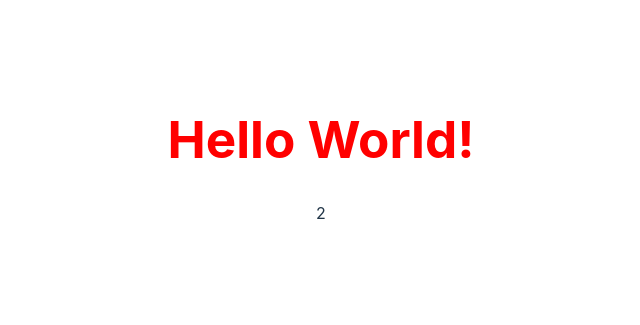
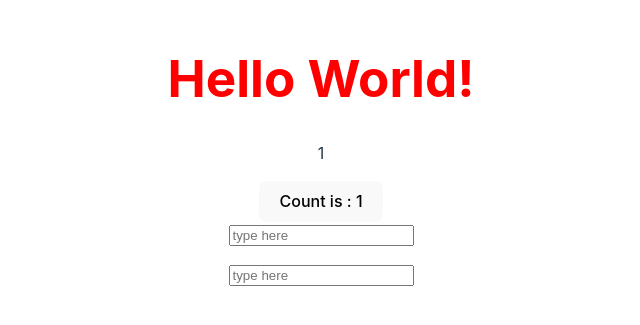
Before and after one commit to Emiakpor/vue_tutorial, a Vue app: page / in a window 1280 px wide. Shown: the part 241-566 px from the top of the page, without its empty margins (319-959 px from the left). Built offline with nearby package versions, Linux system fonts and the light colour scheme.

Commit message:
Form binding

```diff
--- a/src/App.vue
+++ b/src/App.vue
@@ -1,19 +1,30 @@
 <script setup lang="ts">
 import HelloWorld from './components/HelloWorld.vue';
+import FormBinding from './components/FormBinding.vue';
+
 import { ref, reactive } from 'vue';
 
 const message = ref('Hello World!');
 const titleClass = ref('title');
+
 const counter = reactive({
   count: 1,
 });
 
-counter.count++;
+
+function increment(){
+  counter.count++;
+}
+
 </script>
 
 <template>
   <h1 :class="titleClass">{{ message }}</h1>
   <p>{{ counter.count }}</p>
+
+  <button v-on:click="increment">Count is : {{ counter.count }}</button>
+  <br>
+  <FormBinding/>
 </template>
 
 <style scoped>
--- /dev/null
+++ b/src/components/FormBinding.vue
@@ -0,0 +1,25 @@
+<script setup lang="ts">
+import { ref, reactive } from 'vue';
+const text = ref('');
+const text1 = ref('');
+
+function onInput(e){
+  text.value = e.target.value
+}
+
+</script>
+
+<template>
+  <input :value="text" @input="onInput" placeholder="type here"/>
+  <p> {{ text }} </p>
+
+
+  <input v-model="text1" placeholder="type here"/>
+  <p> {{ text1 }} </p>
+</template>
+
+<style scoped>
+.read-the-docs {
+  color: #888;
+}
+</style>
```
